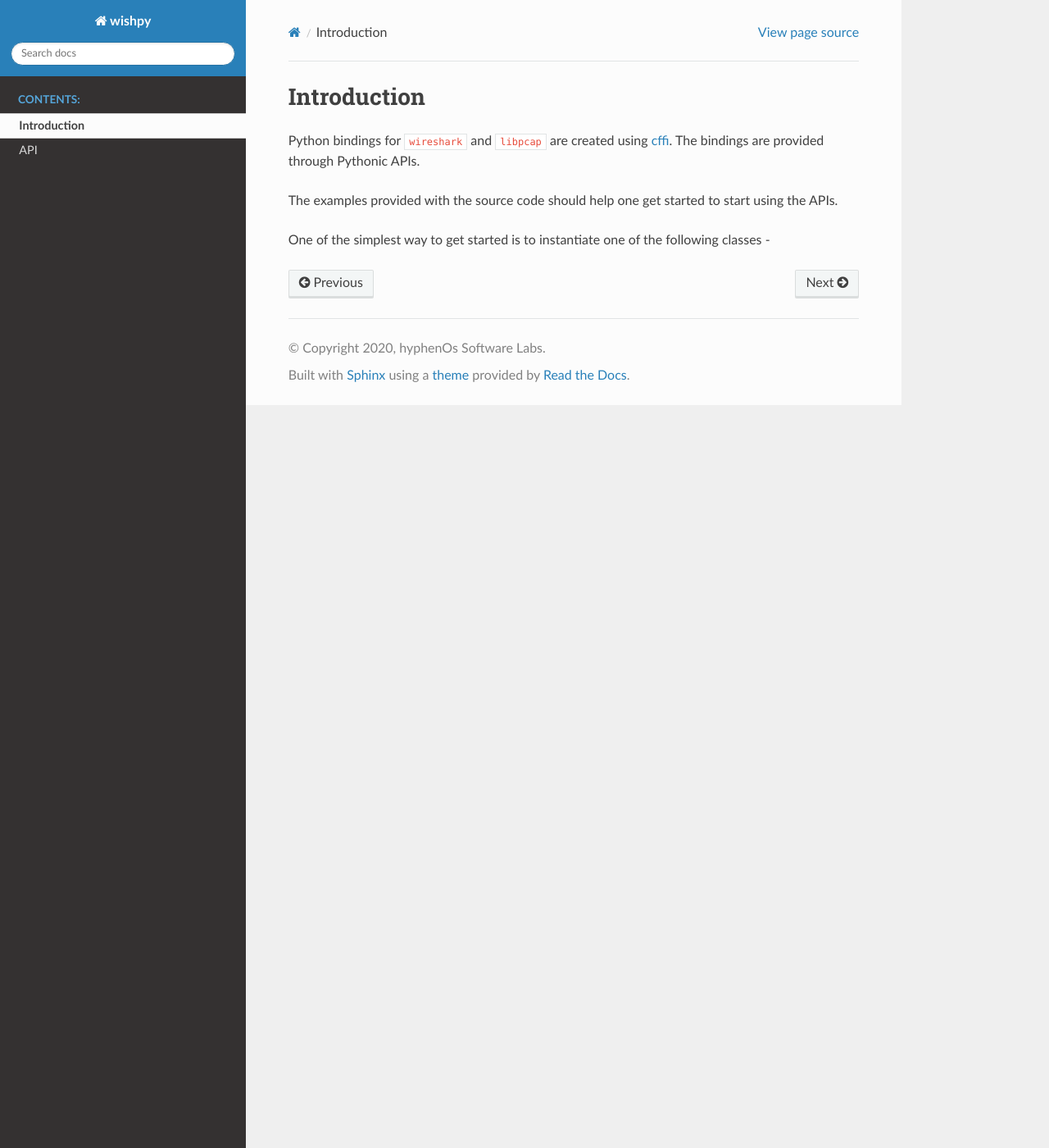
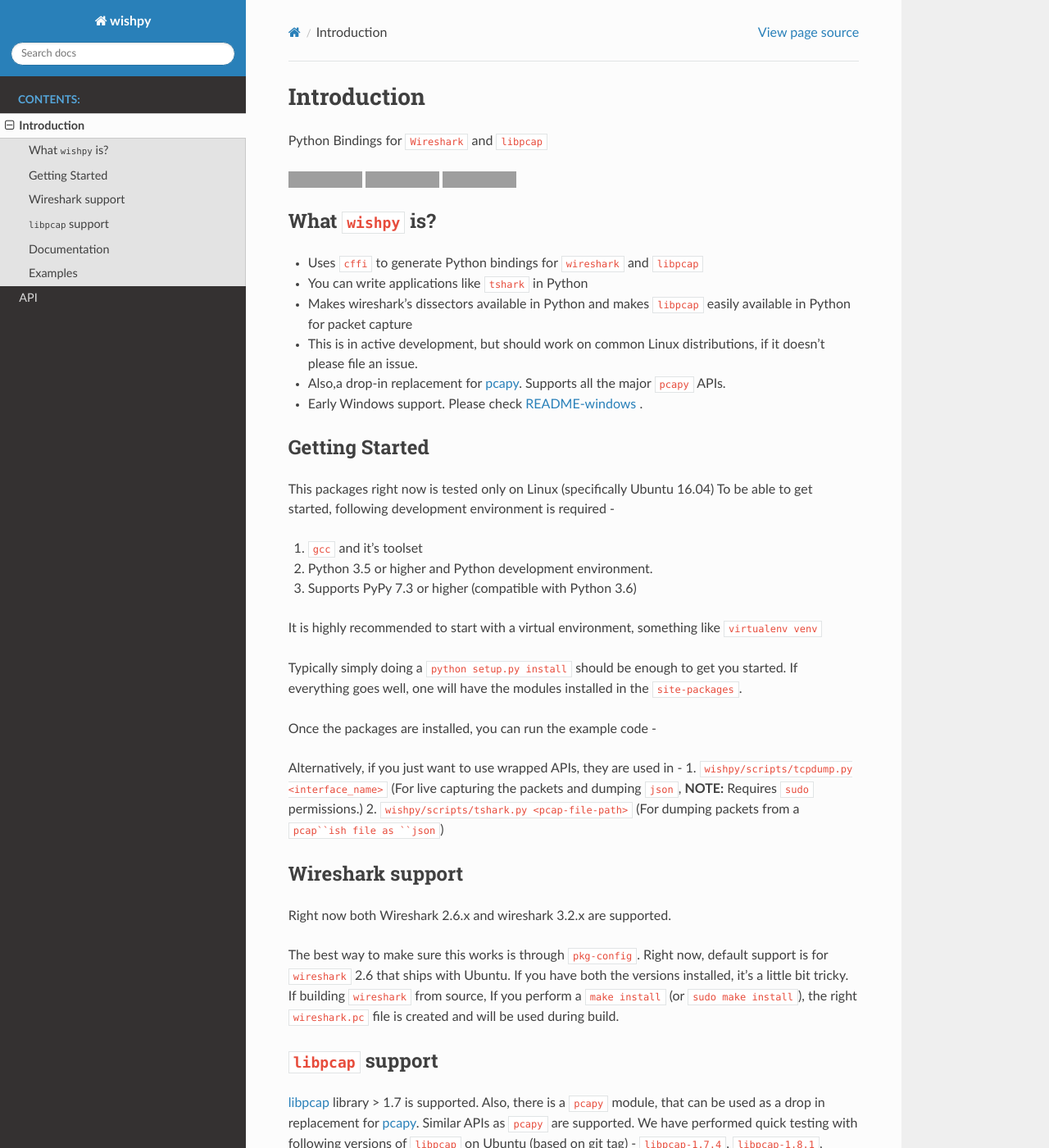
Before and after one commit to hyphenOs/wishpy, a Sphinx documentation site: the page built from docs/intro.rst, in a window 1280 px wide and 1400 px high. Shown: the whole window at 82% size. Built offline with Sphinx 7.4.7 and the Read the Docs theme 2.0.0, drawn with Linux system fonts in a browser that asks for light colours; some of the changed text lies outside the part shown; grey boxes are pictures that could not be loaded.

Commit message:
Fixes for better documentation
Moved `README.md` to `README.rst` so that it can be included inside
`docs/intro.rst` and we do not have to duplicate the effort. All the
required changes in the `README.rst` to support the RST format.

Fixed reference to `README.md` in `setup.py` and removed
`long_description_content_type`.

Test Added `_static` js file for making targets open in new tab (not
working right now but is not super important!)

Moved README-windows.md README-windows.rst

```diff
--- /dev/null
+++ b/README.rst
@@ -0,0 +1,78 @@
+Python Bindings for ``Wireshark`` and ``libpcap``
+
+.. image:: https://travis-ci.com/hyphenOs/wishpy.svg?branch-master
+    :target: https://travis-ci.com/hyphenOs/wishpy
+    :alt: Build Status
+.. image:: https://readthedocs.org/projects/wishpy/badge/?version-latest
+   :target: https://wishpy.readthedocs.io/en/latest/?badge-latest
+   :alt: Documentation Status
+.. image:: https://coveralls.io/repos/github/hyphenOs/wishpy/badge.svg?branch-master
+    :target: https://coveralls.io/github/hyphenOs/wishpy?branch-master
+    :alt: Coverage Status
+
+What ``wishpy`` is?
+-------------------
+
+- Uses ``cffi`` to generate Python bindings for ``wireshark`` and ``libpcap``
+- You can write applications like ``tshark`` in Python
+- Makes wireshark's dissectors available in Python and makes ``libpcap``
+  easily available in Python for packet capture
+- This is in active development, but should work on common Linux distributions,
+  if it doesn't please file an issue.
+- Also,a drop-in replacement for `pcapy <https://github.com/helpsystems/pcapy>`_. Supports all the major ``pcapy`` APIs.
+- Early Windows support. Please check `README-windows <https://github.com/hyphenOs/wishpy/blob/master/README-windows.rst>`_ .
+
+Getting Started
+---------------
+
+This packages right now is tested only on Linux (specifically Ubuntu 16.04)
+To be able to get started, following development environment is required -
+
+1. ``gcc`` and it's toolset
+2. Python 3.5 or higher and Python development environment.
+3. Supports PyPy 7.3 or higher (compatible with Python 3.6)
+
+It is highly recommended to start with a virtual environment, something like
+``virtualenv venv``
+
+Typically simply doing a ``python setup.py install`` should be enough to get
+you started. If everything goes well, one will have the modules installed
+in the ``site-packages``.
+
+Once the packages are installed, you can run the example code -
+
+Alternatively, if you just want to use wrapped APIs, they are used in -
+1. ``wishpy/scripts/tcpdump.py <interface_name>`` (For live capturing the packets and dumping ``json``, **NOTE:** Requires ``sudo`` permissions.)
+2. ``wishpy/scripts/tshark.py <pcap-file-path>`` (For dumping packets from a ``pcap``ish file as ``json``)
+
+Wireshark support
+-----------------
+
+Right now both Wireshark 2.6.x and wireshark 3.2.x are supported.
+
+The best way to make sure this works is through ``pkg-config``. Right now,
+default support is for ``wireshark`` 2.6 that ships with Ubuntu.
+If you have both the versions installed, it's a little bit tricky. If building
+``wireshark`` from source, If you perform a ``make install`` (or ``sudo make install``),
+the right ``wireshark.pc`` file is created and will be used during build.
+
+``libpcap`` support
+-------------------
+
+`libpcap <https://tcpdump.org>`_ library \> 1.7 is supported. Also, there is a ``pcapy`` module, that can be used as a drop in replacement for `pcapy <https://github.com/helpsystems/pcapy>`_. Similar APIs as ``pcapy`` are supported. We have performed quick testing with following versions of ``libpcap`` on Ubuntu (based on git tag) - ``libpcap-1.7.4``, ``libpcap-1.8.1``, ``libpcap-1.9.1``.
+
+Documentation
+-------------
+
+We have started with some very 'basic' Dissector/Capturer API. See ``wishpy/scripts/tshark.py`` to see how it can be used.
+This API is very early (in fact this is not really an API, but just a hint about what API might look like.)
+and very likely to change going forward. A very early version of the `API Documentation is available <https://wishpy.readthedocs.io/en/latest/api.html>`_.
+
+Examples
+--------
+
+See the code in ``wishpy/scripts/`` directory for how to use wishpy API.
+
+A More detailed example using ``wishpy`` for publishing to Redis is available at the following repo -
+
+* `wishpy-examples <https://github.com/hyphenOs/wishpy-examples>`_
--- /dev/null
+++ b/docs/_static/js/hos.js
@@ -0,0 +1,4 @@
+jQuery(document).ready(() => {
+  console.log("document.ready called.");
+  document.querySelectorAll("a.reference.external").forEach( (link) => { link.target = "_blank" } );
+});
--- a/docs/conf.py
+++ b/docs/conf.py
@@ -60,5 +60,4 @@
 # so a file named "default.css" will overwrite the builtin "default.css".
 html_static_path = ['_static']
 
-
-autodoc_moc_imports = ['epan_lib', 'epan_ffi']
+#html_js_files = ['js/hos.hs']
--- a/docs/intro.rst
+++ b/docs/intro.rst
@@ -1,9 +1,4 @@
-============
 Introduction
 ============
 
-Python bindings for ``wireshark`` and ``libpcap`` are created using `cffi <https://cffi.readthedocs.io>`_. The bindings are provided through Pythonic APIs.
-
-The examples provided with the source code should help one get started to start using the APIs.
-
-One of the simplest way to get started is to instantiate one of the following classes -
+.. include::  ../README.rst
--- a/setup.py
+++ b/setup.py
@@ -71,8 +71,7 @@
 setup(name='wishpy',
         version='0.1.0',
         description='Python Bindings for Wireshark and libpcap using cffi',
-        long_description=open('README.md').read(),
-        long_description_content_type="text/markdown",
+        long_description=open('README.rst').read(),
         author='hyphenOs Software Labs',
         author_email='gabhijit@hyphenos.io',
         license_files=['LICENSE', 'COPYING', 'COPYING-Wireshark', 'LICENSE-libpcap'],
```
Also changed, not shown: README-windows.md (deleted, +0 -49 lines), README-windows.rst (added, +52 -0 lines), README.md (deleted, +0 -67 lines).
